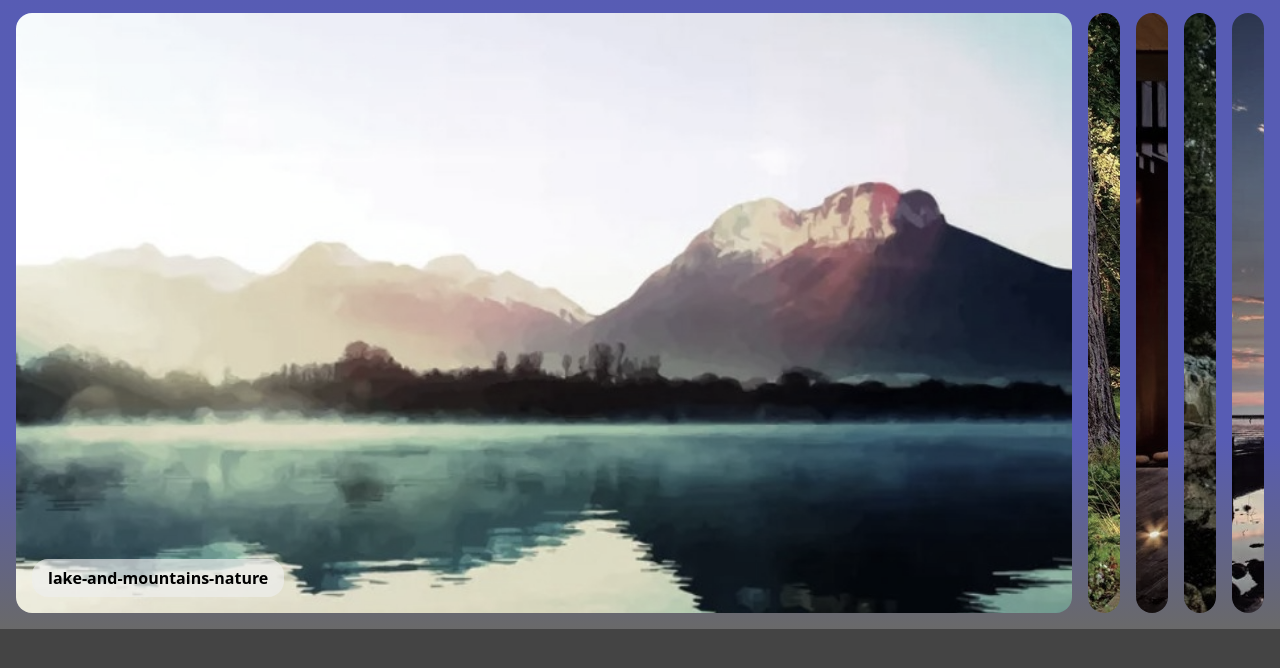
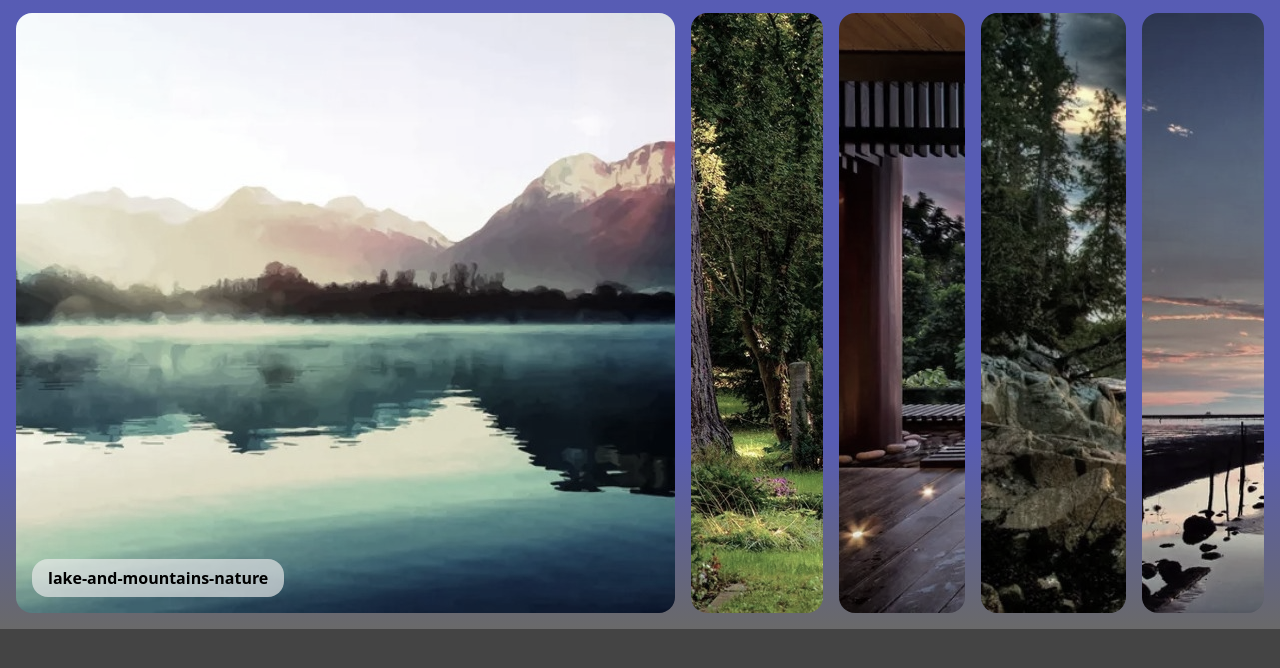
Before and after one commit to Rolo27s/50projects50days, a website built with Vite: page mi-js-app/projects/01_Expanding-Cards/index.html in a window 1280 px wide. Shown: the part 80-748 px from the top of the page. Built offline with nearby package versions, Linux system fonts and the light colour scheme.

Commit message:
css actualizado. Problema con width y cambio a flex

```diff
--- a/mi-js-app/projects/01_Expanding-Cards/style.css
+++ b/mi-js-app/projects/01_Expanding-Cards/style.css
@@ -11,7 +11,7 @@
 .card {
   display: flex;
   height: 600px;
-  width: auto;
+  flex: 0.25;
   align-items: end;
   border-radius: 1rem;
   padding: 1rem;
@@ -21,11 +21,12 @@
   background-repeat: no-repeat;
   background-size: cover;
   cursor: pointer;
+  -webkit-transition: width 0.3s ease-in-out, filter 0.3s ease-in-out; /* Agregado una transición para 'filter' y reducido la duración de 'width' */
 }
 
 .card.expanded {
-  width: 100%;
-  /* transition: all 0.3s ease-in-out; */
+  flex: 7;
+  -webkit-transition: all 2000ms ease-in, width 2000ms ease-in; Agrega la transición para 'width'
 }
 
 .card:hover {
@@ -47,5 +48,6 @@ figcaption:not(.hide) {
 
 /* Clases dinámicas */
 .hide {
-  display: none;
+  flex: 0.25;
+  -webkit-transition: all 2000ms ease-in;
 }
```
